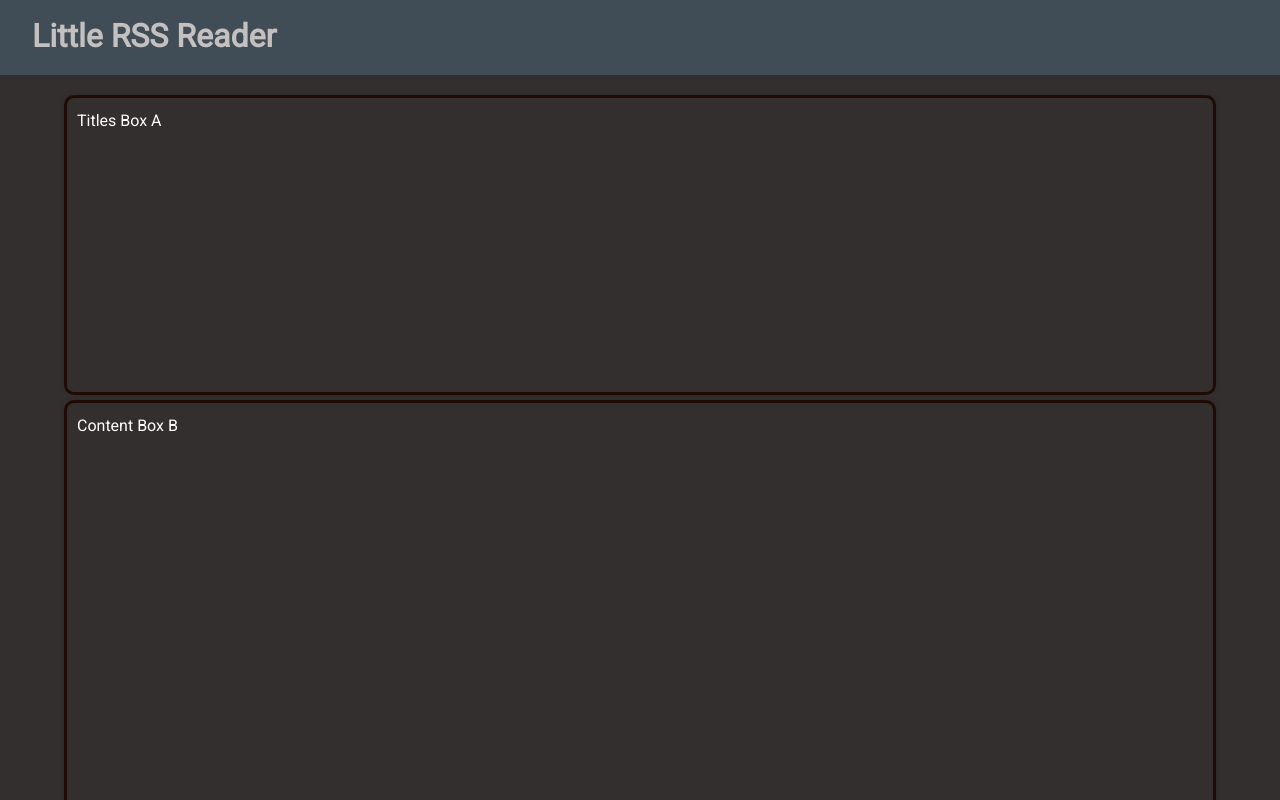
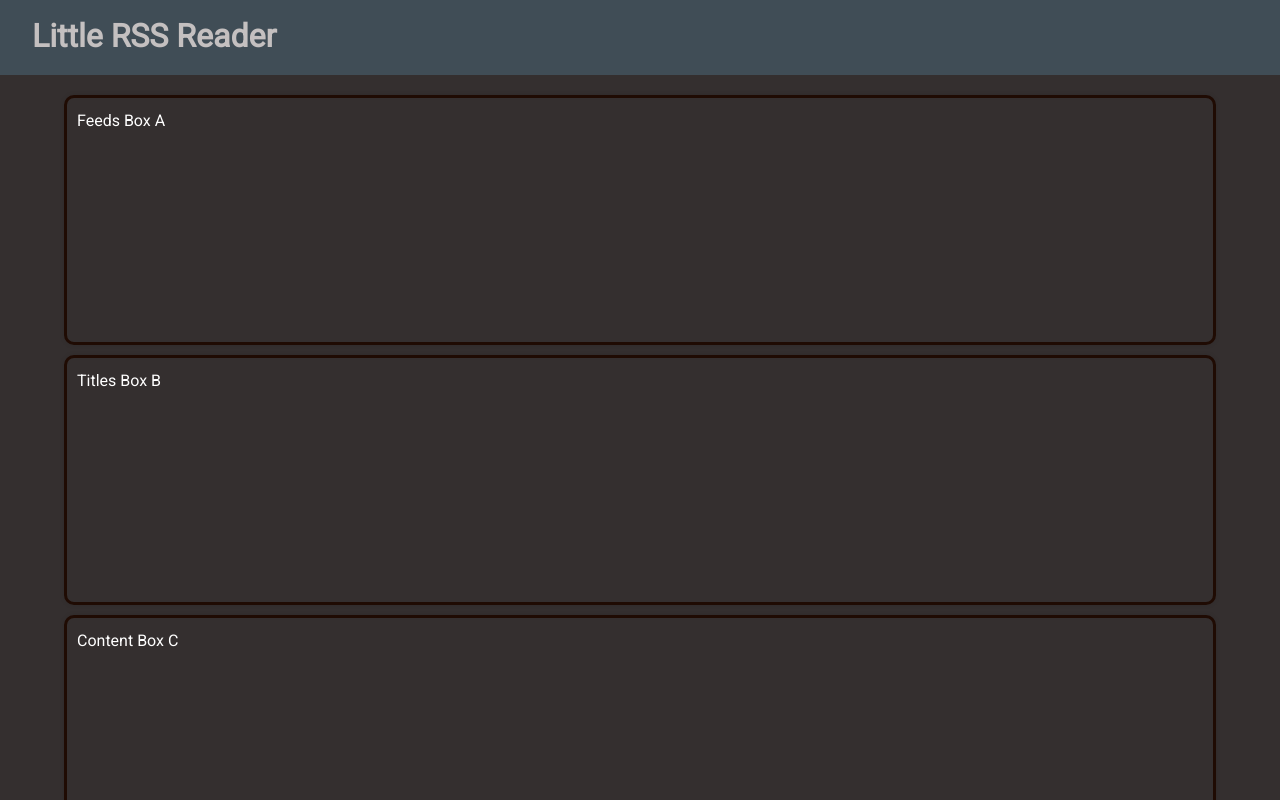
Before and after one commit to robwatsongtr/rss-client-server, a React (Create React App) app: page / in a window 1280 px wide. Shown: the top 800 px of the page. Built offline with nearby package versions, Linux system fonts and the light colour scheme.

Commit message:
changed layot to 3 boxes

```diff
--- a/src/App.css
+++ b/src/App.css
@@ -182,54 +182,15 @@ img {
 
 /****** the container ********/
 .appLayout {
-  /* layout for mobile*/
-  height: 90vh;
+  height: 85vh;
   width: 90%;
   margin: 20px auto;
 
   display: grid;
-  gap: 5px;
+  grid-template-rows: 250px 250px 500px;
+  gap: 10px;
 }
 
-
-/******layout for tablet */
-@media (min-width: 768px) {
-
-  .appLayout {
-    grid-template-columns: repeat(12, 1fr);
-    grid-template-rows: 300px 700px
-  }
-
-  .appLayout .box-1 {
-    grid-column: 1 / 13;
-  }
-
-  .appLayout .box-2 {
-    grid-column: 6 / 13;
-  }
-
-
-
-}
-
-/********layout for laptop/computer */
-@media (min-width: 1080px) {
-
-  .appLayout {
-    grid-template-columns: repeat(12, 1fr);
-    grid-template-rows: 300px 700px
-  }
-
-  .appLayout .box-1 {
-    grid-column: 1 / 13;
-  }
-
-  .appLayout .box-2 {
-    grid-column: 6 / 13;
-  }
-
-
-}
 
 
 
--- a/src/App.js
+++ b/src/App.js
@@ -1,9 +1,11 @@
 import React, { useState, useEffect } from 'react';
-import TitlesBoxA from './components/TitlesBoxA';
-import ContentBoxB from './components/ContentBoxB';
+import FeedsBoxA from './components/FeedsBoxA';
+import TitlesBoxB from './components/TitlesBoxB';
+import ContentBoxC from './components/ContentBoxC';
 import Navbar from './components/Navbar';
 import axios from 'axios';
 import './App.css';
+
 
 function App() {
   return (
@@ -12,14 +14,17 @@ function App() {
 
         <div className="appLayout">
 
-            <TitlesBoxA
+            <FeedsBoxA
 
             />
 
-            <ContentBoxB
+            <TitlesBoxB
 
             />
 
+            <ContentBoxC
+
+            />
 
         </div>
 
--- a/src/components/ContentBoxB.js
+++ /dev/null
@@ -1,14 +0,0 @@
-
-const ContentBoxB = props => {
-
-  return (
-    <>
-      <div className="box-1">
-        Content Box B
-      </div>
-    </>
-  )
-
-}
-
-export default ContentBoxB;
--- /dev/null
+++ b/src/components/ContentBoxC.js
@@ -0,0 +1,14 @@
+
+const ContentBoxC = props => {
+
+  return (
+    <>
+      <div className="box-3a">
+        Content Box C
+      </div>
+    </>
+  )
+
+}
+
+export default ContentBoxC;
--- a/src/components/TitlesBoxA.js
+++ b/src/components/FeedsBoxA.js
@@ -1,14 +1,13 @@
-
-const TitlesBoxA = props => {
+const FeedsBoxA = props => {
 
   return (
     <>
       <div className="box-1">
-        Titles Box A
+        Feeds Box A
       </div>
     </>
   )
 
 }
 
-export default TitlesBoxA;
+export default FeedsBoxA;
--- /dev/null
+++ b/src/components/TitlesBoxB.js
@@ -0,0 +1,14 @@
+
+const TitlesBoxB = props => {
+
+  return (
+    <>
+      <div className="box-2">
+        Titles Box B
+      </div>
+    </>
+  )
+
+}
+
+export default TitlesBoxB;
```
